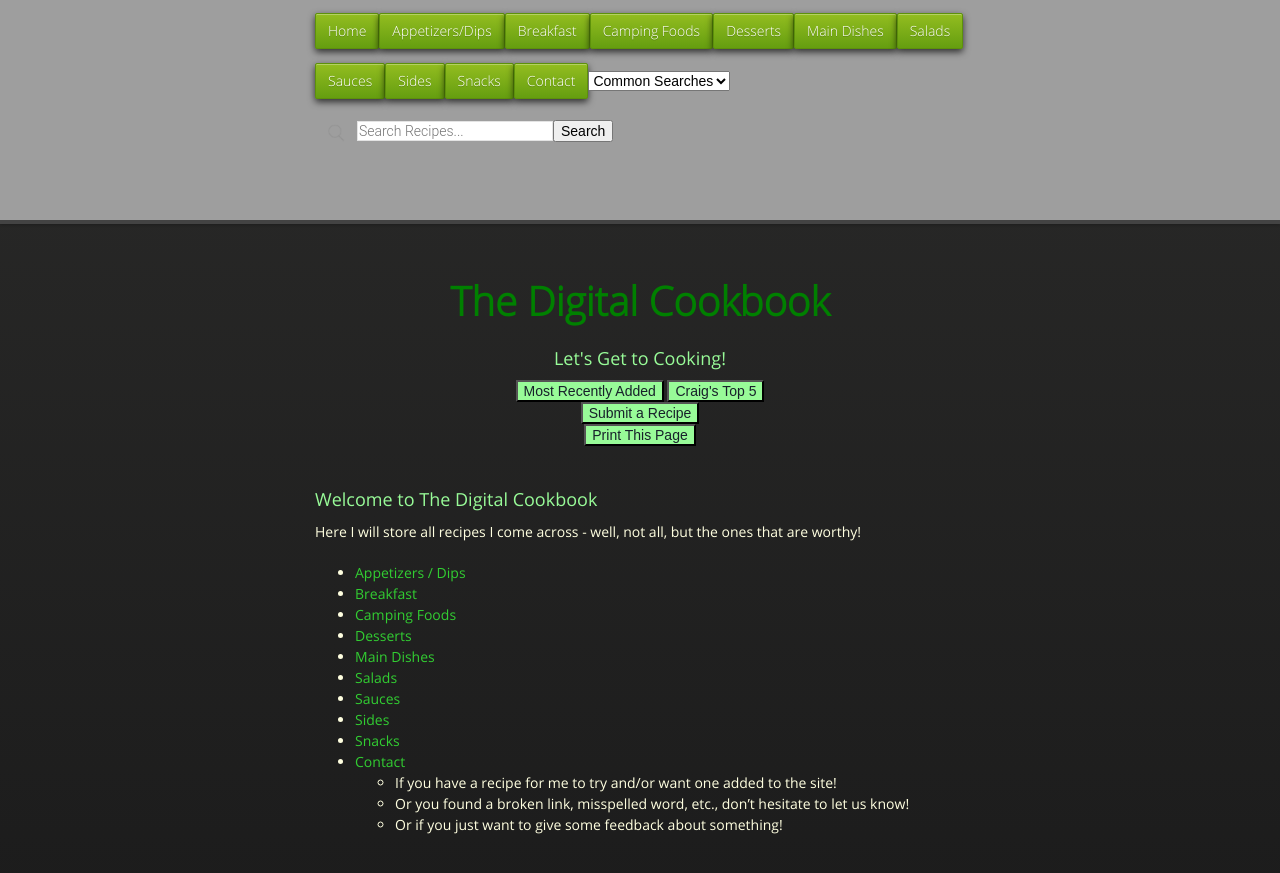
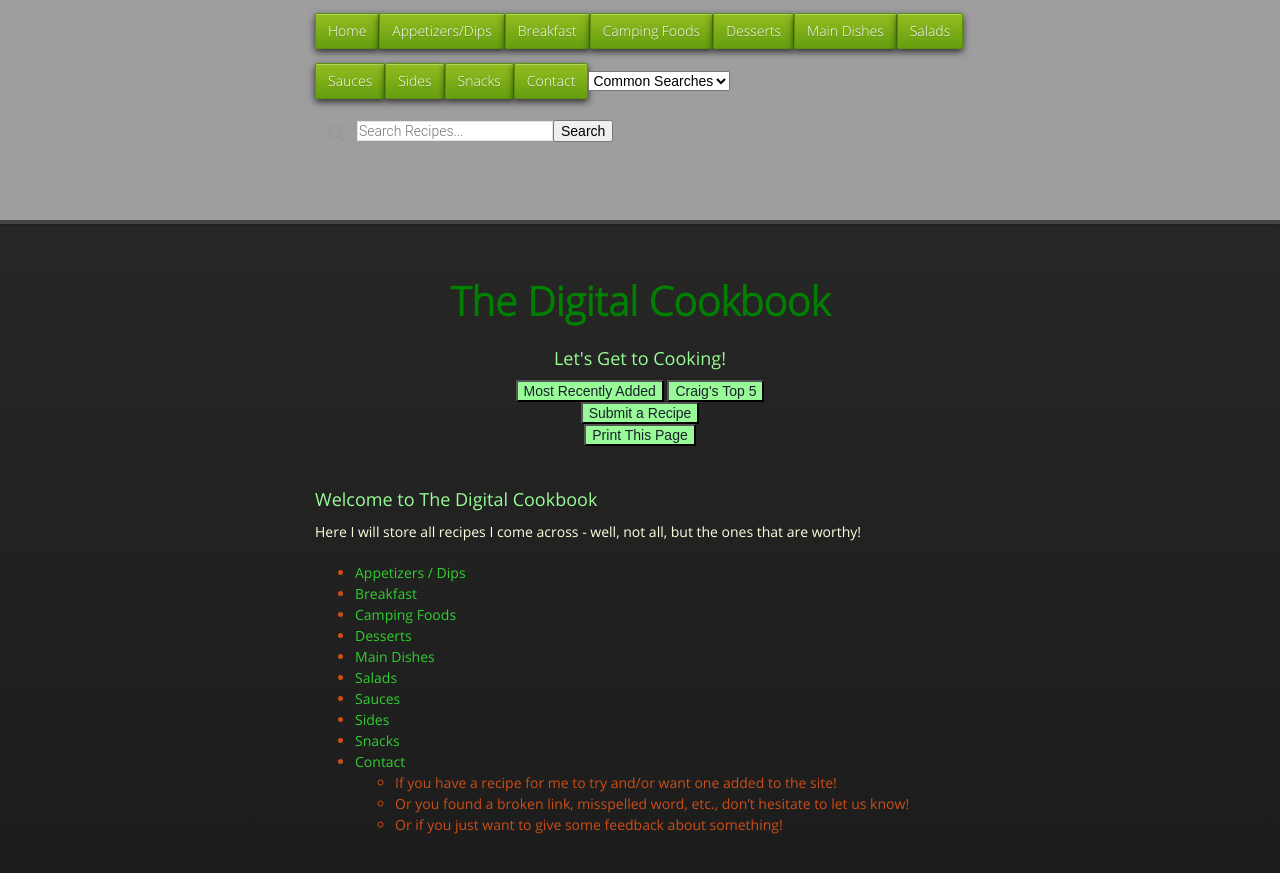
Before and after one commit to cmwillett/TheDigitalCookbook, a Jekyll site: the page built from index.md, in a window 1280 px wide. Shown: the top 873 px of the page. Built offline with Jekyll 4.4.1, drawn with Linux system fonts in a browser that asks for light colours; nearby versions of some CDN libraries.

Commit message:
testing print

```diff
--- a/stylesheets/styles.css
+++ b/stylesheets/styles.css
@@ -610,7 +610,8 @@ ul {
   /*indented lists*/
   /*list-style-image: url("../images/bullet.png");*/
   /*color: yellow;*/
-  color: lightyellow;
+  /*color: lightyellow;*/
+  color: #cc4e17;
   /*color: #e6e6e6;*/
 }
 
```
